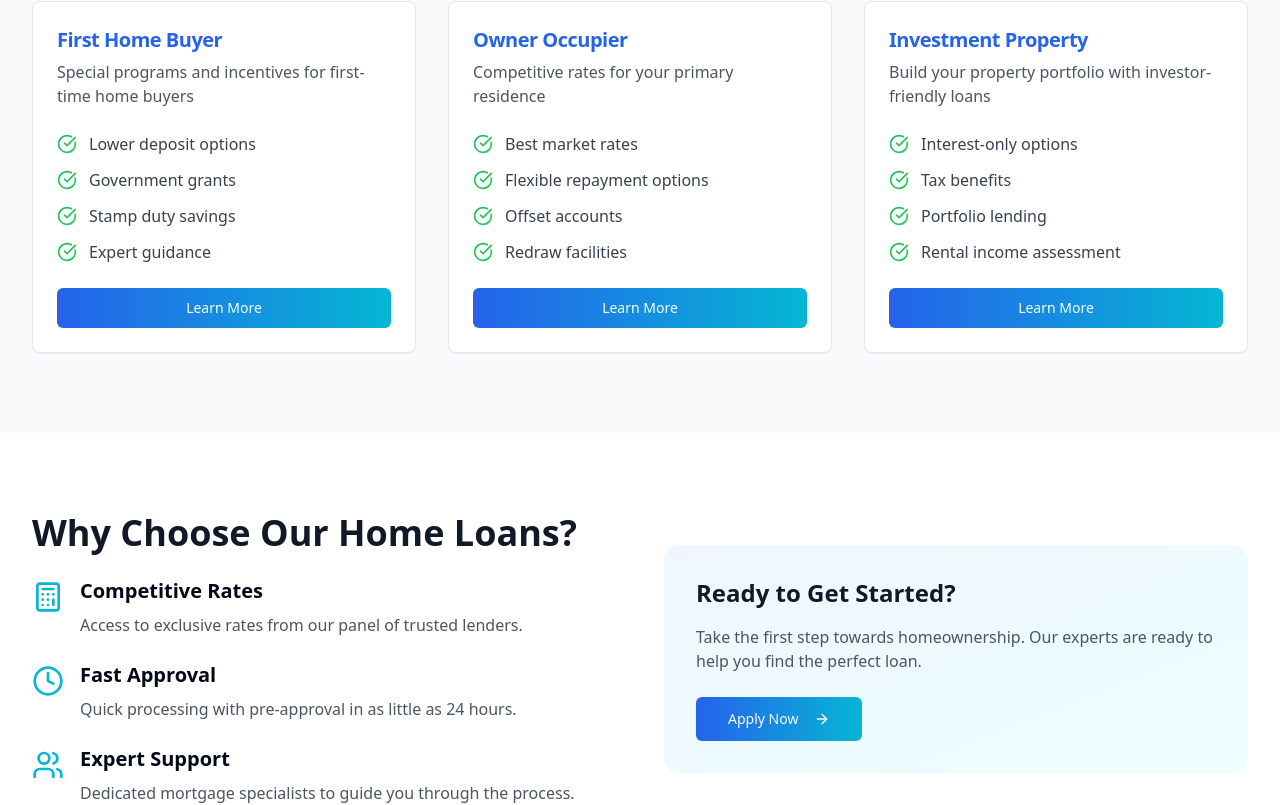
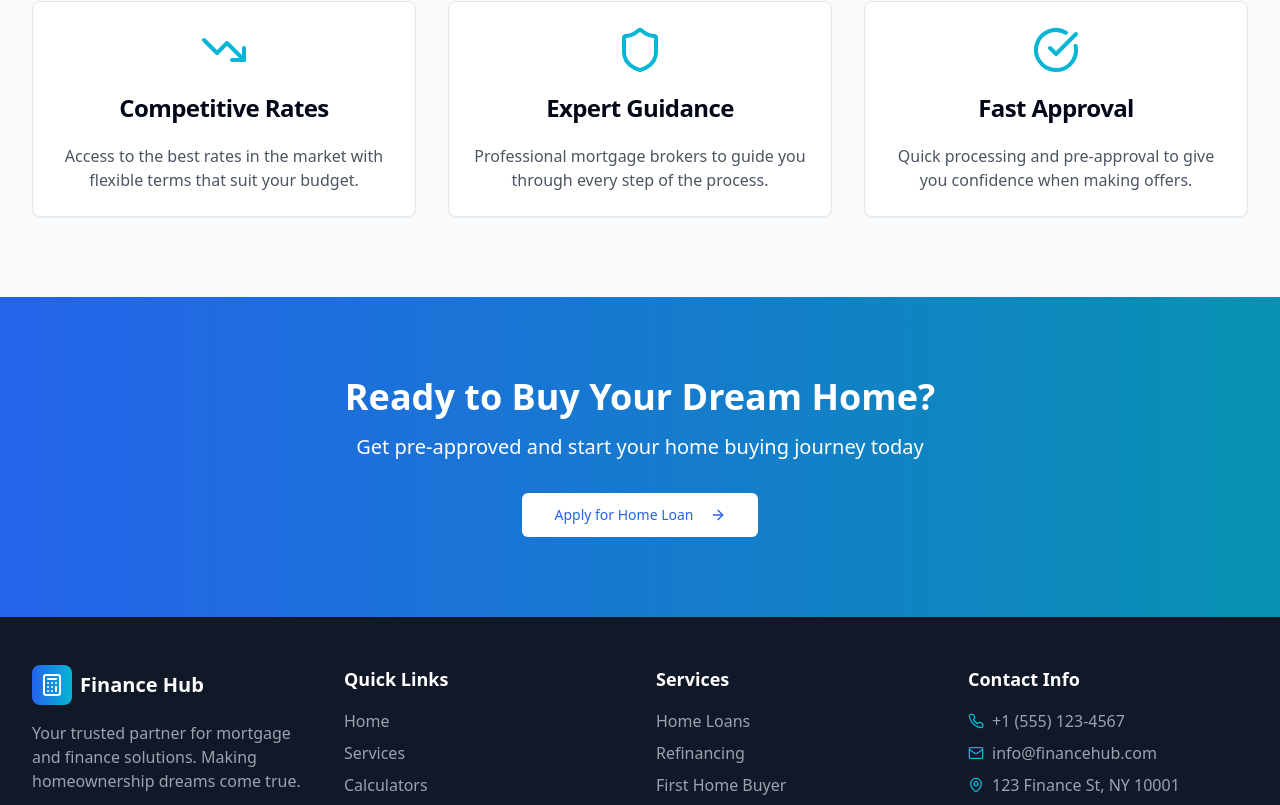
Before and after one commit to devsusheel/wealth-visual-finance-hub, a React (Vite) app: page /services/home-loans in a window 1280 px wide. Shown: the part 695-1500 px from the top of the page. Built offline with nearby package versions, Linux system fonts and the light colour scheme.

Commit message:
Refactor: Apply consistent color scheme
Apply the color scheme from the banner and "Free Audit" button throughout the website, using a two-color combination and adjusting color families for consistency.

```diff
--- a/src/pages/HomeLoans.tsx
+++ b/src/pages/HomeLoans.tsx
@@ -3,27 +3,9 @@ import Navbar from "@/components/Navbar";
 import Footer from "@/components/Footer";
 import { Card, CardContent, CardHeader, CardTitle } from "@/components/ui/card";
 import { Button } from "@/components/ui/button";
-import { Home, CheckCircle, ArrowRight, Users, Calculator, Clock } from "lucide-react";
+import { Home, CheckCircle, TrendingDown, Shield, ArrowRight } from "lucide-react";
 
 const HomeLoans = () => {
-  const loanTypes = [
-    {
-      title: "First Home Buyer",
-      description: "Special programs and incentives for first-time home buyers",
-      features: ["Lower deposit options", "Government grants", "Stamp duty savings", "Expert guidance"]
-    },
-    {
-      title: "Owner Occupier",
-      description: "Competitive rates for your primary residence",
-      features: ["Best market rates", "Flexible repayment options", "Offset accounts", "Redraw facilities"]
-    },
-    {
-      title: "Investment Property",
-      description: "Build your property portfolio with investor-friendly loans",
-      features: ["Interest-only options", "Tax benefits", "Portfolio lending", "Rental income assessment"]
-    }
-  ];
-
   return (
     <div className="min-h-screen bg-white">
       <Navbar />
@@ -34,88 +16,62 @@ const HomeLoans = () => {
           <div className="text-center">
             <Home className="h-16 w-16 text-cyan-300 mx-auto mb-6" />
             <h1 className="text-5xl font-bold mb-6">Home Loans</h1>
-            <p className="text-xl text-blue-100 max-w-3xl mx-auto">
-              Make your dream home a reality with our comprehensive range of home loan solutions.
-              From first-time buyers to seasoned investors, we have the perfect loan for you.
+            <p className="text-xl text-cyan-100 max-w-3xl mx-auto">
+              Make your homeownership dreams a reality. From first home buyers to investment properties,
+              we offer competitive rates and personalized service to get you the keys to your new home.
             </p>
           </div>
         </div>
       </section>
 
-      {/* Loan Types */}
+      {/* Features */}
       <section className="py-20 bg-gray-50">
         <div className="max-w-7xl mx-auto px-4 sm:px-6 lg:px-8">
           <div className="text-center mb-16">
-            <h2 className="text-4xl font-bold text-gray-900 mb-4">Types of Home Loans</h2>
-            <p className="text-xl text-gray-600">Choose the loan that fits your situation</p>
+            <h2 className="text-4xl font-bold text-gray-900 mb-4">Why Choose Our Home Loans?</h2>
+            <p className="text-xl text-gray-600">Competitive rates, expert guidance, and personalized service</p>
           </div>
           <div className="grid grid-cols-1 md:grid-cols-3 gap-8">
-            {loanTypes.map((loan, index) => (
-              <Card key={index} className="hover:shadow-xl transition-all duration-300">
+            <Card className="text-center hover:shadow-xl transition-shadow">
               <CardHeader>
-                  <CardTitle className="text-xl text-blue-600">{loan.title}</CardTitle>
-                  <p className="text-gray-600">{loan.description}</p>
+                <TrendingDown className="h-12 w-12 text-cyan-500 mx-auto mb-4" />
+                <CardTitle>Competitive Rates</CardTitle>
               </CardHeader>
               <CardContent>
-                  <ul className="space-y-3 mb-6">
-                    {loan.features.map((feature, featureIndex) => (
-                      <li key={featureIndex} className="flex items-center space-x-3">
-                        <CheckCircle className="h-5 w-5 text-green-500 flex-shrink-0" />
-                        <span className="text-gray-700">{feature}</span>
-                      </li>
-                    ))}
-                  </ul>
-                  <Button className="w-full bg-gradient-to-r from-blue-600 to-cyan-500">
-                    Learn More
-                  </Button>
+                <p className="text-gray-600">Access to the best rates in the market with flexible terms that suit your budget.</p>
               </CardContent>
             </Card>
-            ))}
+            <Card className="text-center hover:shadow-xl transition-shadow">
+              <CardHeader>
+                <Shield className="h-12 w-12 text-cyan-500 mx-auto mb-4" />
+                <CardTitle>Expert Guidance</CardTitle>
+              </CardHeader>
+              <CardContent>
+                <p className="text-gray-600">Professional mortgage brokers to guide you through every step of the process.</p>
+              </CardContent>
+            </Card>
+            <Card className="text-center hover:shadow-xl transition-shadow">
+              <CardHeader>
+                <CheckCircle className="h-12 w-12 text-cyan-500 mx-auto mb-4" />
+                <CardTitle>Fast Approval</CardTitle>
+              </CardHeader>
+              <CardContent>
+                <p className="text-gray-600">Quick processing and pre-approval to give you confidence when making offers.</p>
+              </CardContent>
+            </Card>
           </div>
         </div>
       </section>
 
-      {/* Benefits */}
-      <section className="py-20 bg-white">
-        <div className="max-w-7xl mx-auto px-4 sm:px-6 lg:px-8">
-          <div className="grid grid-cols-1 lg:grid-cols-2 gap-12 items-center">
-            <div>
-              <h2 className="text-4xl font-bold text-gray-900 mb-6">Why Choose Our Home Loans?</h2>
-              <div className="space-y-6">
-                <div className="flex items-start space-x-4">
-                  <Calculator className="h-8 w-8 text-cyan-500 mt-1" />
-                  <div>
-                    <h3 className="text-xl font-semibold mb-2">Competitive Rates</h3>
-                    <p className="text-gray-600">Access to exclusive rates from our panel of trusted lenders.</p>
-                  </div>
-                </div>
-                <div className="flex items-start space-x-4">
-                  <Clock className="h-8 w-8 text-cyan-500 mt-1" />
-                  <div>
-                    <h3 className="text-xl font-semibold mb-2">Fast Approval</h3>
-                    <p className="text-gray-600">Quick processing with pre-approval in as little as 24 hours.</p>
-                  </div>
-                </div>
-                <div className="flex items-start space-x-4">
-                  <Users className="h-8 w-8 text-cyan-500 mt-1" />
-                  <div>
-                    <h3 className="text-xl font-semibold mb-2">Expert Support</h3>
-                    <p className="text-gray-600">Dedicated mortgage specialists to guide you through the process.</p>
-                  </div>
-                </div>
-              </div>
-            </div>
-            <div className="bg-gradient-to-br from-blue-50 to-cyan-50 p-8 rounded-2xl">
-              <h3 className="text-2xl font-bold text-gray-900 mb-4">Ready to Get Started?</h3>
-              <p className="text-gray-600 mb-6">
-                Take the first step towards homeownership. Our experts are ready to help you find the perfect loan.
-              </p>
-              <Button size="lg" className="bg-gradient-to-r from-blue-600 to-cyan-500 hover:from-blue-700 hover:to-cyan-600">
-                Apply Now
+      {/* CTA */}
+      <section className="py-20 bg-gradient-to-r from-blue-600 to-cyan-600 text-white">
+        <div className="max-w-4xl mx-auto text-center px-4 sm:px-6 lg:px-8">
+          <h2 className="text-4xl font-bold mb-4">Ready to Buy Your Dream Home?</h2>
+          <p className="text-xl mb-8">Get pre-approved and start your home buying journey today</p>
+          <Button size="lg" className="bg-white text-blue-600 hover:bg-gray-100 px-8 py-3">
+            Apply for Home Loan
             <ArrowRight className="ml-2 h-5 w-5" />
           </Button>
-            </div>
-          </div>
         </div>
       </section>
 
--- a/src/pages/Index.tsx
+++ b/src/pages/Index.tsx
@@ -1,7 +1,6 @@
 
 import Navbar from "@/components/Navbar";
 import Footer from "@/components/Footer";
-import HomeLoanCalculator from "@/components/HomeLoanCalculator";
 import { Button } from "@/components/ui/button";
 import { Card, CardContent, CardHeader, CardTitle } from "@/components/ui/card";
 import { ArrowRight, CheckCircle, Star, Users, Calculator, Shield, Clock, TrendingUp, Home, RefreshCw, Building2, Car } from "lucide-react";
@@ -45,7 +44,7 @@ const Index = () => {
       title: "Refinancing",
       description: "Save money with better rates and unlock your home's equity",
       features: ["Lower Interest Rates", "Cash Out Options", "Debt Consolidation"],
-      color: "from-green-600 to-emerald-500",
+      color: "from-blue-600 to-cyan-500",
       link: "/services/refinancing"
     },
     {
@@ -53,7 +52,7 @@ const Index = () => {
       title: "Commercial",
       description: "Business and commercial financing for growth and expansion",
       features: ["Equipment Finance", "Commercial Property", "Working Capital"],
-      color: "from-purple-600 to-indigo-500",
+      color: "from-blue-600 to-cyan-500",
       link: "/services/commercial-loans"
     },
     {
@@ -61,7 +60,7 @@ const Index = () => {
       title: "Car Loans",
       description: "Competitive auto financing for new and used vehicles",
       features: ["New & Used Cars", "Quick Approval", "Flexible Terms"],
-      color: "from-orange-600 to-red-500",
+      color: "from-blue-600 to-cyan-500",
       link: "/services/car-loans"
     }
   ];
@@ -168,9 +167,6 @@ const Index = () => {
         </div>
       </section>
 
-      {/* Home Loan Calculator */}
-      <HomeLoanCalculator />
-
       {/* Enhanced Services Section */}
       <section className="py-20 bg-gradient-to-r from-blue-900 to-cyan-800 text-white">
         <div className="max-w-7xl mx-auto px-4 sm:px-6 lg:px-8">
```
Also changed, not shown: src/pages/CarLoans.tsx (+8 -8 lines), src/pages/CommercialLoans.tsx (+8 -8 lines), src/pages/Refinancing.tsx (+8 -8 lines). Lines whose indentation alone changed are shown as unchanged.
